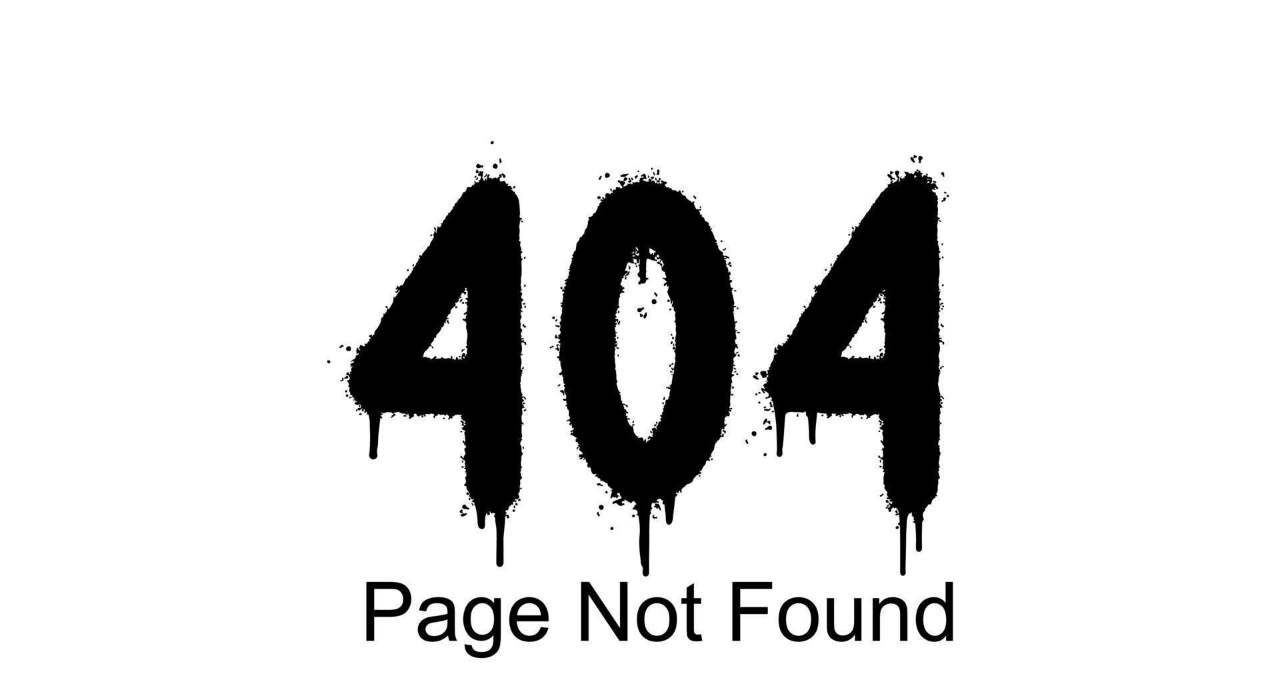
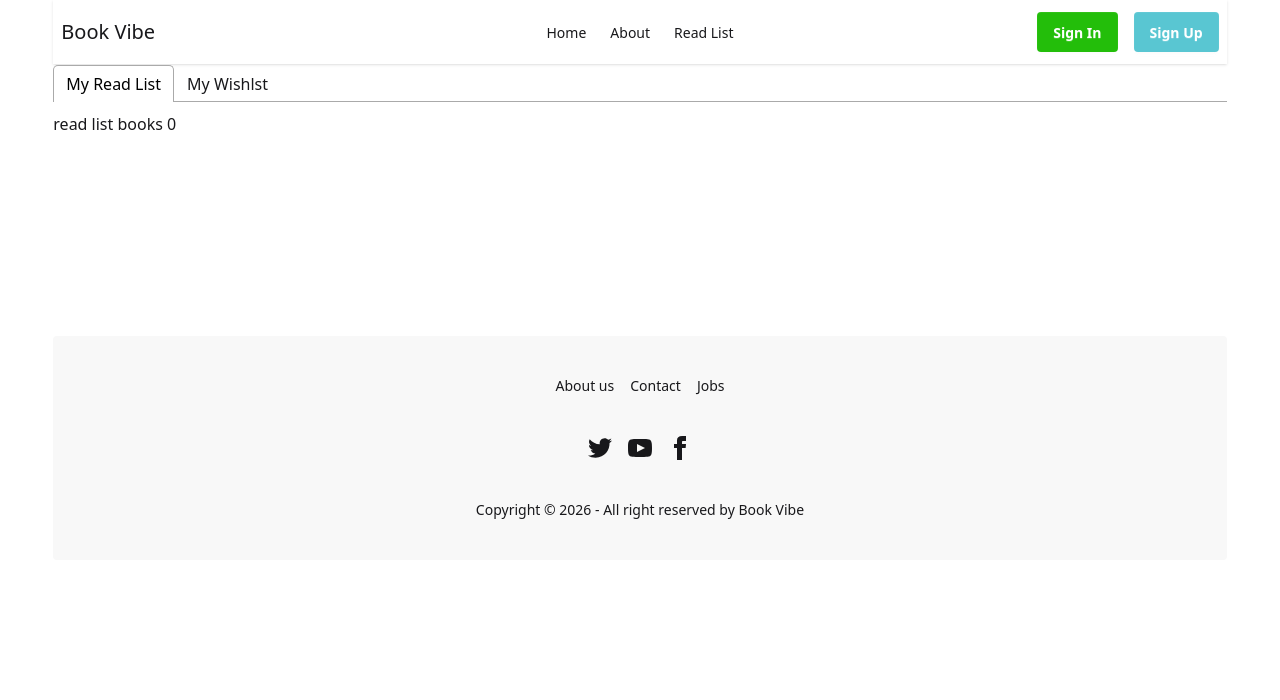
Before and after one commit to jonaedjoshim/boi-poka, a React (Vite) app: page /readList in a window 1280 px wide. Before the commit this address had no page. Shown: the top 700 px of the page. Built offline with nearby package versions, Linux system fonts and the light colour scheme.

Commit message:
13th commit

```diff
--- a/package.json
+++ b/package.json
@@ -15,6 +15,7 @@
     "react-dom": "^19.2.0",
     "react-icons": "^5.5.0",
     "react-router": "^7.11.0",
+    "react-tabs": "^6.1.0",
     "tailwindcss": "^4.1.18"
   },
   "devDependencies": {
--- a/src/Routes/Routes.jsx
+++ b/src/Routes/Routes.jsx
@@ -5,6 +5,7 @@ import ErrorPage from "../pages/ErrorPage/ErrorPage";
 import Home from "../pages/Home/Home";
 import About from "../pages/About/About";
 import BookDetails from "../pages/BookDetails/BookDetails";
+import readList from "../pages/readList/readList";
 
 export const router = createBrowserRouter([
   {
@@ -23,6 +24,11 @@ export const router = createBrowserRouter([
         Component: About,
       },
       {
+        path: "/readList",
+        loader: () => fetch("booksData.json"),
+        Component: readList,
+      },
+      {
         path: "/bookDetails/:id",
         loader: () => fetch("booksData.json"),
         Component: BookDetails,
--- a/src/Utility/addToDB.js
+++ b/src/Utility/addToDB.js
@@ -22,4 +22,4 @@ const addStoredDB = (id) => {
     }
 }
 
-export {addStoredDB}
+export {addStoredDB, getStoredBook}
--- a/src/component/Header/Navbar.jsx
+++ b/src/component/Header/Navbar.jsx
@@ -8,8 +8,9 @@ const links = (
       <Link to="/about">
         <li>About</li>
       </Link>
-      <li>Listed Books</li>
-      <li>Pages to Read</li>
+      <Link to="/readList">
+        <li>Read List</li>
+      </Link>
     </div>
 );
 
--- /dev/null
+++ b/src/pages/readList/readList.jsx
@@ -0,0 +1,42 @@
+import React, { useEffect, useState } from "react";
+import { useLoaderData } from "react-router";
+import { Tab, Tabs, TabList, TabPanel } from "react-tabs";
+import "react-tabs/style/react-tabs.css";
+import { getStoredBook } from "../../Utility/addToDB";
+import Book from "../Book/Book";
+
+const readList = () => {
+  const [readList, setReadList] = useState([]);
+  const data = useLoaderData();
+  useEffect(() => {
+    const storedBookData = getStoredBook();
+    const convertedStoredBookData = storedBookData.map((id) => parseInt(id));
+    const myReadList = data.filter((book) =>
+      convertedStoredBookData.includes(book.bookId)
+    );
+    setReadList(myReadList);
+  }, [data]);
+
+  return (
+    <Tabs>
+      <TabList>
+        <Tab>My Read List</Tab>
+        <Tab>My Wishlst</Tab>
+      </TabList>
+
+      <TabPanel>
+        <h2>read list books {readList.length}</h2>
+        <div className="grid grid-cols-1 md:grid-cols-2 lg:grid-cols-3">
+          {readList.map((book) => (
+            <Book key={book.bookId} singleBook={book}></Book>
+          ))}
+        </div>
+      </TabPanel>
+      <TabPanel>
+        <h2>wish list books</h2>
+      </TabPanel>
+    </Tabs>
+  );
+};
+
+export default readList;
```
Also changed, not shown: 1 other file (tests, documents, lock files or other folders).
